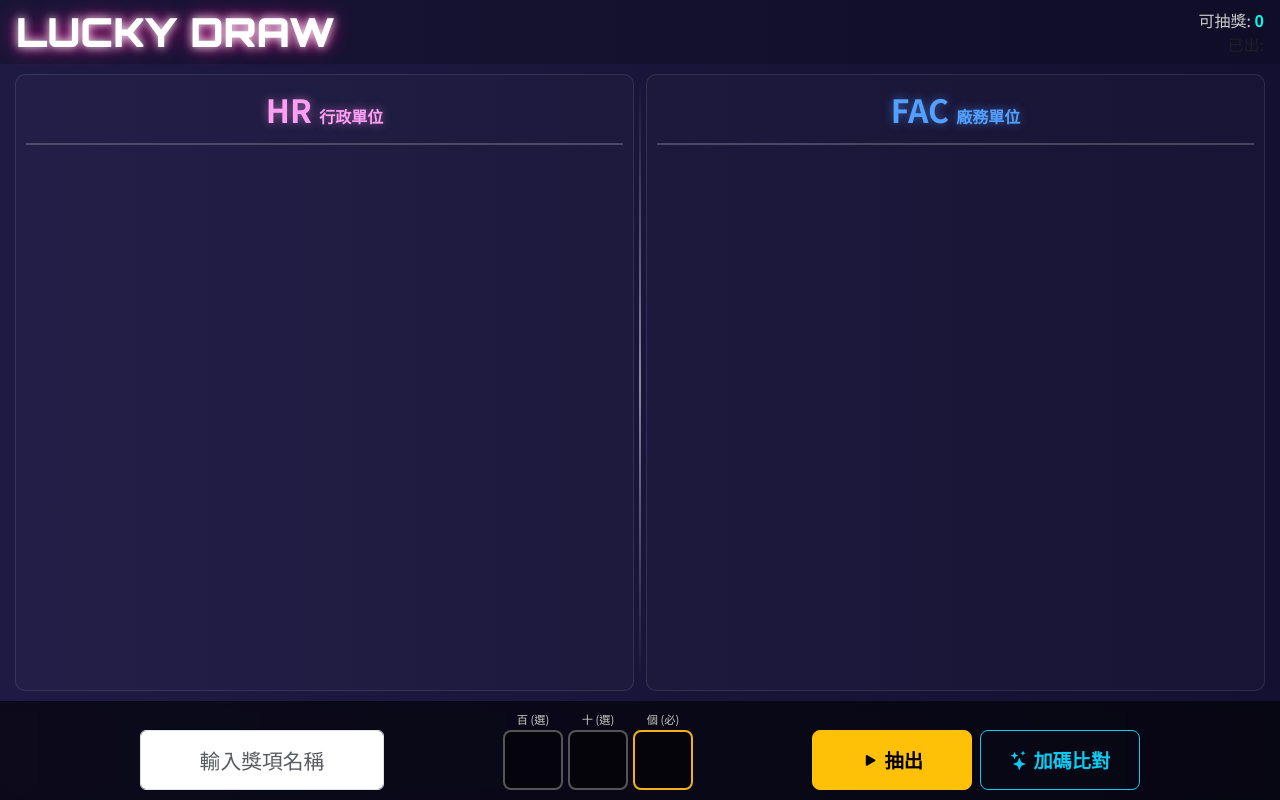
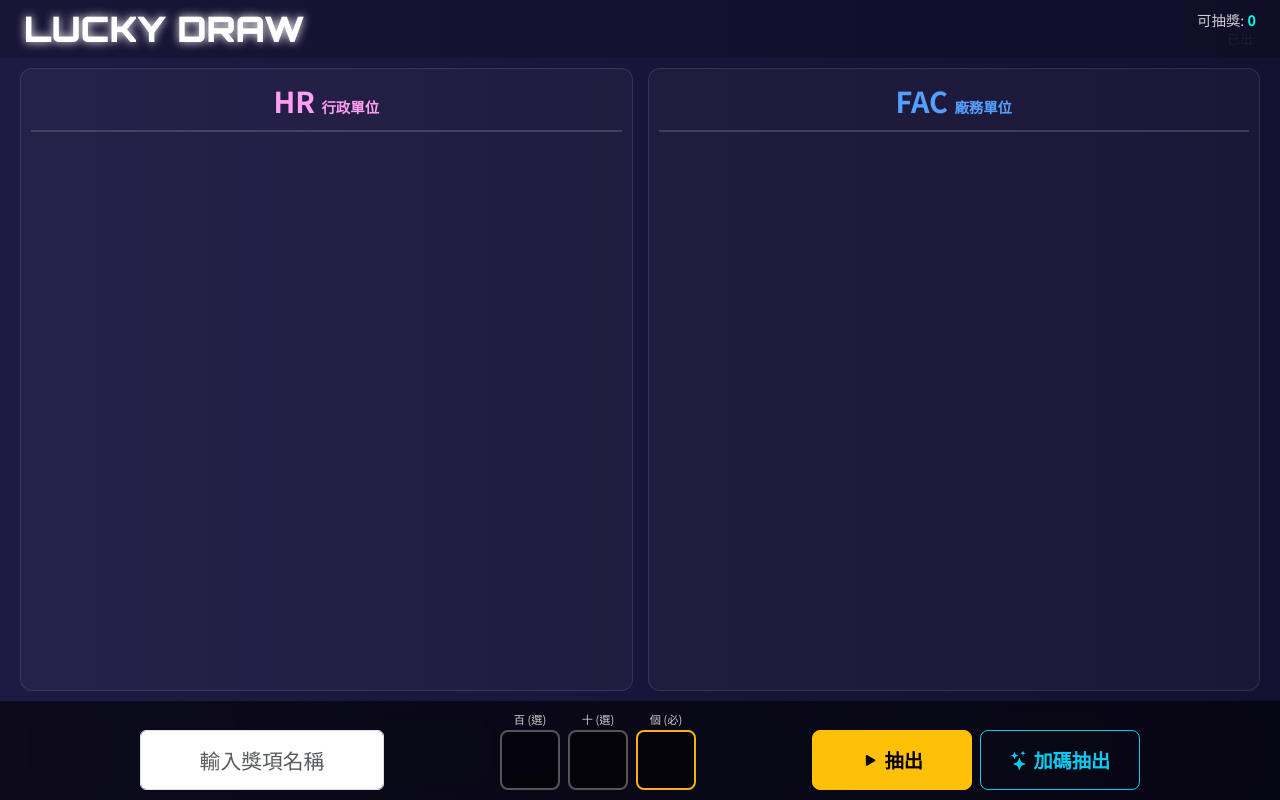
Before and after one commit to jjaass9507/self-checkin-lottery-system, a Flask app: page /lottery/screen in a window 1280 px wide. Run offline with Flask 3, Linux system fonts and the light colour scheme; data that the repository does not hold is empty.

Commit message:
git commit "更新功能: 修改抽獎邏輯以支援字串尾號，新增加碼參數，優化前端顯示與交互"

```diff
--- a/app/lottery/routes.py
+++ b/app/lottery/routes.py
@@ -50,55 +50,67 @@ def api_get_data():
 @bp.route('/api/draw', methods=['POST'])
 def api_draw():
     data = request.get_json()
-    # (*** 修改：接收 suffix (字串) 而不是 tail_number (整數) ***)
     suffix = data.get('suffix', '').strip()
     prize_name = data.get('prize_name', '神秘獎項')
+    # (*** 新增：接收 is_addon 參數，預設為 False ***)
+    is_addon = data.get('is_addon', False)
 
     if not suffix:
         return jsonify({"success": False, "message": "請輸入號碼"}), 400
 
-    # 檢查是否為數字 (雖然是字串處理，但內容要是數字)
     if not suffix.isdigit():
         return jsonify({"success": False, "message": "號碼必須為數字"}), 400
 
     try:
-        # 檢查是否抽過 (直接比對字串)
+        # 1. 檢查這個號碼是否重複被抽過 (包含一般或加碼都不能重複)
+        #    例如已抽過 "19"，就不能再抽 "19"
         is_drawn = DrawnTailNumber.query.filter_by(tail_number=suffix).first()
         if is_drawn:
             return jsonify({"success": False, "message": f"號碼 {suffix} 已經被抽過了 ({is_drawn.prize_name})！"}), 400
 
-        # (*** 核心邏輯：比對字串結尾 ***)
-        # 不管是 1 碼 (5), 2 碼 (35), 3 碼 (135) 都可以通用 endswith
-        pool = CheckinList.query.filter(
+        # 2. 篩選中獎者邏輯
+        base_query = CheckinList.query.filter(
             CheckinList.status == 'CheckedIn',
-            CheckinList.has_won == False,
             CheckinList.lottery_number.endswith(suffix)
-        ).all()
+        )
 
-        # 判斷是否為加碼 (長度 > 1 視為加碼)
-        is_addon = len(suffix) > 1
+        if is_addon:
+            # 【加碼抽出模式】
+            # 針對「已經中獎」的人進行篩選 (has_won=True)
+            # 例如：第一階段抽 "9" (已中獎)，第二階段抽 "19" (從中獎者中找 19)
+            pool = base_query.filter(CheckinList.has_won == True).all()
+            message = f"【加碼】號碼 {suffix} 的幸運得主！"
+        else:
+            # 【一般抽出模式】
+            # 針對「尚未中獎」的人進行篩選 (has_won=False)
+            pool = base_query.filter(CheckinList.has_won == False).all()
+            message = f"恭喜！號碼 {suffix} 的中獎者！"
 
+        winners_list_info = []
         if not pool:
-            message = f"號碼 {suffix} 沒有人中獎。"
-            winners_list_info = []
+            message = f"號碼 {suffix} 沒有人符合資格。"
         else:
-            message = f"恭喜！號碼 {suffix} 的中獎者！"
-            winners_list_info = []
             for person in pool:
-                person.has_won = True
+                # 一般模式才需要標記為已中獎
+                # 加碼模式下，他們本來就是 True，不需改變，但為了保險起見設為 True 也無妨
+                if not is_addon:
+                    person.has_won = True
+
                 winners_list_info.append({
                     "name": person.name,
                     "employee_id": person.employee_id,
                     "lottery_number": person.lottery_number,
-                    # (*** 新增：回傳 site 讓前端分流 ***)
-                    "site": person.site
+                    "site": person.site  # 用於前端分流
                 })
 
+        # 3. 寫入紀錄 (不論有沒有人中獎，號碼都要記錄，避免重複抽)
+        #    但如果沒人中獎是否要記錄？通常是要記錄「已使用過此號碼」。
+        #    若希望沒人中就不記錄，可將下面移到 if pool: 內。這裡維持記錄。
         new_drawn_number = DrawnTailNumber(
             tail_number=suffix,
             prize_name=prize_name,
             timestamp=datetime.now(),
-            is_addon=is_addon # 寫入資料庫
+            is_addon=is_addon # 記錄這是否為加碼獎
         )
         db.session.add(new_drawn_number)
         db.session.commit()
@@ -107,8 +119,8 @@ def api_draw():
             "success": True,
             "message": message,
             "prize_name": prize_name,
-            "tail_number": suffix, # 回傳字串
-            "is_addon": is_addon,  # 回傳是否加碼
+            "tail_number": suffix,
+            "is_addon": is_addon,
             "winners": winners_list_info
         })
 
--- a/app/templates/lottery/screen.html
+++ b/app/templates/lottery/screen.html
@@ -9,7 +9,7 @@
     <link href="https://fonts.googleapis.com/css2?family=Noto+Sans+TC:wght@400;500;700&family=Orbitron:wght@700;900&display=swap" rel="stylesheet">
     <style>
         :root {
-            --card-base-size: 1.2rem; /* 用於動態調整大小的基準 */
+            --card-base-size: 1.2rem; /* 用於動態調整大小 */
         }
         body {
             background: linear-gradient(270deg, #0f0c29, #302b63, #24243e);
@@ -24,75 +24,64 @@
         }
         @keyframes gradient-animation { 0% { background-position: 0% 50%; } 50% { background-position: 100% 50%; } 100% { background-position: 0% 50%; } }
 
-        /* 1. 頂部區域 */
+        /* 頂部資訊 */
         header {
-            padding: 0.5rem 1rem;
-            flex-shrink: 0;
-            display: flex;
-            justify-content: space-between;
-            align-items: center;
+            padding: 0.5rem 1.5rem; flex-shrink: 0;
+            display: flex; justify-content: space-between; align-items: center;
             background: rgba(0,0,0,0.2);
         }
-        .main-title { font-family: 'Orbitron', sans-serif; font-weight: 900; font-size: 2.5rem; color: #fff; text-shadow: 0 0 10px #fff, 0 0 20px #f09; margin: 0; }
-        .status-info { color: #ccc; font-size: 1rem; }
+        .main-title { font-family: 'Orbitron', sans-serif; font-weight: 900; font-size: 2.2rem; color: #fff; text-shadow: 0 0 10px #fff; margin: 0; }
+        .status-info { color: #ccc; font-size: 0.9rem; text-align: right; }
         #pool-count { color: #00ffea; font-weight: bold; }
 
-        /* 2. 主顯示區 (左右分欄) */
+        /* 主顯示區 (左右分欄) */
         main {
             flex-grow: 1;
             display: flex;
             width: 100%;
-            height: 100%; /* 佔滿剩餘空間 */
+            height: 100%;
             overflow: hidden;
             position: relative;
-            padding: 10px;
+            padding: 10px 20px;
+            gap: 15px;
         }
 
         .split-pane {
             flex: 1;
             display: flex;
             flex-direction: column;
-            border-radius: 10px;
+            border-radius: 12px;
             padding: 10px;
-            margin: 0 5px;
+            background: rgba(255, 255, 255, 0.03);
             border: 1px solid rgba(255,255,255,0.1);
-            background: rgba(255, 255, 255, 0.02);
-            position: relative;
-        }
-
-        /* 中間分隔線 */
-        .separator {
-            width: 2px;
-            background: linear-gradient(to bottom, transparent, rgba(255,255,255,0.5), transparent);
-            margin: 10px 0;
         }
 
         .col-header {
             text-align: center;
-            font-size: 2rem;
+            font-size: 1.8rem;
             font-weight: 700;
             text-transform: uppercase;
-            padding-bottom: 10px;
-            margin-bottom: 10px;
-            border-bottom: 2px solid rgba(255,255,255,0.2);
-            flex-shrink: 0; /* 標題不縮放 */
+            padding-bottom: 8px;
+            margin-bottom: 8px;
+            border-bottom: 2px solid rgba(255,255,255,0.15);
+            flex-shrink: 0;
         }
-        .col-header.hr { color: #ff9ff3; text-shadow: 0 0 10px rgba(255, 159, 243, 0.5); }
-        .col-header.fac { color: #54a0ff; text-shadow: 0 0 10px rgba(84, 160, 255, 0.5); }
+        .col-header.hr { color: #ff9ff3; }
+        .col-header.fac { color: #54a0ff; }
 
-        /* 卡片容器 (自動排版) */
+        /* 卡片容器 (自動縮放區) */
         .card-container {
             display: flex;
             flex-wrap: wrap;
-            align-content: flex-start; /* 從上排到下 */
+            align-content: flex-start;
             justify-content: center;
-            gap: 0.5rem;
+            gap: 0.5em;
             width: 100%;
-            height: 100%; /* 讓它知道高度限制 */
-            overflow: hidden; /* 超出隱藏 (靠 JS 縮放) */
+            height: 100%;
+            overflow: hidden; /* 隱藏超出部分，靠JS縮小 */
         }
 
-        /* 卡片樣式 */
+        /* 卡片本體 */
         .winner-card {
             background: linear-gradient(145deg, #fefde8, #f8d7a0);
             color: #333;
@@ -100,9 +89,9 @@
             border: 2px solid #fff;
             box-shadow: 0 4px 6px rgba(0,0,0,0.2);
 
-            /* 關鍵：大小使用 em/rem 相對單位，由 JS 控制父層 font-size 來縮放 */
-            width: 10em;
-            padding: 0.5em;
+            /* 關鍵：大小連動 CSS 變數 */
+            width: 9em;
+            padding: 0.4em 0.2em;
             font-size: var(--card-base-size);
 
             display: flex;
@@ -110,38 +99,39 @@
             justify-content: center;
             align-items: center;
 
-            animation: pop-in 0.4s cubic-bezier(0.175, 0.885, 0.32, 1.275) forwards;
+            animation: pop-in 0.4s ease forwards;
             opacity: 0;
             transform: scale(0.5);
+            transition: all 0.5s ease; /* 變色動畫 */
         }
 
-        .winner-name { font-weight: 800; font-size: 1.2em; line-height: 1.2; }
+        .winner-name { font-weight: 800; font-size: 1.1em; line-height: 1.2; overflow: hidden; white-space: nowrap; text-overflow: ellipsis; max-width: 100%; }
         .winner-info { font-size: 0.7em; opacity: 0.8; margin-top: 2px; }
-        .winner-num { font-family: 'Orbitron', sans-serif; font-weight: bold; color: #d63031; font-size: 0.9em; margin-top: 4px; }
+        .winner-num { font-family: 'Orbitron', sans-serif; font-weight: bold; color: #d63031; font-size: 0.9em; margin-top: 2px; }
 
         @keyframes pop-in { to { opacity: 1; transform: scale(1); } }
 
         /* (*** 加碼變色樣式 ***) */
         .winner-card.bonus-highlight {
-            background: linear-gradient(135deg, #667eea 0%, #764ba2 100%); /* 紫色系 */
-            color: #fff;
-            border: 3px solid #ffd700; /* 金框 */
-            box-shadow: 0 0 20px rgba(255, 215, 0, 0.8);
-            transform: scale(1.1);
+            background: linear-gradient(135deg, #667eea 0%, #764ba2 100%) !important;
+            color: #fff !important;
+            border: 3px solid #ffd700 !important;
+            box-shadow: 0 0 25px rgba(255, 215, 0, 0.9);
+            transform: scale(1.08);
             z-index: 10;
         }
         .winner-card.bonus-highlight .winner-num { color: #ffd700; }
 
-        /* 3. 底部控制區 */
+        /* 底部控制區 */
         footer {
             padding: 10px;
             background: rgba(0,0,0,0.6);
-            backdrop-filter: blur(5px);
+            backdrop-filter: blur(10px);
             flex-shrink: 0;
         }
         .controls { max-width: 1000px; margin: auto; }
 
-        .digit-input-group { display: flex; gap: 5px; justify-content: center; align-items: flex-end; }
+        .digit-input-group { display: flex; gap: 8px; justify-content: center; align-items: flex-end; }
         .digit-box label { display: block; color: #ccc; font-size: 0.7rem; margin-bottom: 2px; text-align: center; }
         .digit-box input {
             width: 60px; height: 60px;
@@ -150,19 +140,16 @@
             border: 2px solid #555; border-radius: 8px;
         }
         .digit-box input:focus { border-color: #00ffea; outline: none; }
-
         .btn-action { height: 60px; font-weight: bold; border-radius: 8px; font-size: 1.2rem; }
     </style>
 </head>
 <body>
 
     <header>
-        <div>
-            <h1 class="main-title">LUCKY DRAW</h1>
-        </div>
-        <div class="text-end">
-            <div class="status-info">可抽獎: <span id="pool-count">...</span></div>
-            <div class="status-info small text-muted">已出: <span id="drawn-history">...</span></div>
+        <h1 class="main-title">LUCKY DRAW</h1>
+        <div class="status-info">
+            <div>可抽獎: <span id="pool-count">...</span></div>
+            <div class="small text-muted" style="max-width: 400px; white-space: nowrap; overflow: hidden; text-overflow: ellipsis;">已出: <span id="drawn-history">...</span></div>
         </div>
     </header>
 
@@ -171,8 +158,6 @@
             <div class="col-header hr">HR <small style="font-size:0.5em">行政單位</small></div>
             <div id="list-hr" class="card-container"></div>
         </div>
-
-        <div class="separator"></div>
 
         <div class="split-pane">
             <div class="col-header fac">FAC <small style="font-size:0.5em">廠務單位</small></div>
@@ -205,13 +190,13 @@
                 </div>
 
                 <div class="col-md-2">
-                    <button type="submit" class="btn btn-warning w-100 btn-action" id="draw-btn">
+                    <button type="button" class="btn btn-warning w-100 btn-action" id="btn-draw-normal">
                         <i class="bi bi-play-fill"></i> 抽出
                     </button>
                 </div>
                 <div class="col-md-2">
-                    <button type="button" class="btn btn-outline-info w-100 btn-action" id="bonus-btn">
-                        <i class="bi bi-stars"></i> 加碼比對
+                    <button type="button" class="btn btn-outline-info w-100 btn-action" id="btn-draw-addon">
+                        <i class="bi bi-stars"></i> 加碼抽出
                     </button>
                 </div>
             </form>
@@ -221,8 +206,8 @@
     <script>
         const listHrEl = document.getElementById('list-hr');
         const listFacEl = document.getElementById('list-fac');
-        const drawBtn = document.getElementById('draw-btn');
-        const bonusBtn = document.getElementById('bonus-btn');
+        const btnDrawNormal = document.getElementById('btn-draw-normal');
+        const btnDrawAddon = document.getElementById('btn-draw-addon');
 
         const input100 = document.getElementById('input-100');
         const input10 = document.getElementById('input-10');
@@ -233,12 +218,9 @@
         input100.addEventListener('input', (e) => { if(e.target.value) input10.focus(); });
         input10.addEventListener('input', (e) => { if(e.target.value) input1.focus(); });
 
-        // 取得目前畫面上的所有卡片 (用於加碼比對)
-        let currentWinnerCards = [];
-
         document.addEventListener('DOMContentLoaded', () => {
             fetchData();
-            window.addEventListener('resize', fitCardsToScreen); // 視窗變動時重新縮放
+            window.addEventListener('resize', fitCardsToScreen);
         });
 
         async function fetchData() {
@@ -248,63 +230,81 @@
                 document.getElementById('pool-count').innerText = data.available_count;
                 document.getElementById('drawn-history').innerText = data.drawn_numbers_list.join(", ");
                 return data.drawn_numbers_list;
-            } catch (e) { console.error(e); return []; }
+            } catch (e) { return []; }
         }
 
         function getFullNumber() {
             let suffix = "";
             if (input100.value) suffix += input100.value;
-            if (input10.value || input100.value) suffix += (input10.value || "0"); // 有百位就要補十位
+            if (input10.value || input100.value) suffix += (input10.value || "0");
             suffix += input1.value;
             return suffix;
         }
 
-        // --- 功能 1: 正規抽出 (寫入 DB) ---
-        document.getElementById('draw-form').addEventListener('submit', async (e) => {
-            e.preventDefault();
+        // 綁定按鈕事件
+        btnDrawNormal.addEventListener('click', () => performDraw(false));
+        btnDrawAddon.addEventListener('click', () => performDraw(true));
+
+        async function performDraw(isAddon) {
             const suffix = getFullNumber();
             const prizeName = prizeInput.value.trim();
 
             if (!suffix) return alert("請輸入號碼");
+            if (!prizeName) return alert("請輸入獎項名稱");
+            if (!input1.checkValidity()) return alert("請輸入有效數字");
 
-            // 檢查是否重複 (透過 API 檢查更準，這裡前端簡單擋)
+            // 檢查是否重複
             const drawnList = await fetchData();
-            if (drawnList.includes(suffix)) return alert(`號碼 ${suffix} 已抽過`);
+            if (drawnList.includes(suffix)) return alert(`號碼 ${suffix} 已經抽過了`);
 
-            drawBtn.disabled = true;
-            listHrEl.innerHTML = '';
-            listFacEl.innerHTML = '';
-            resetScale(); // 重置縮放
+            if(isAddon) {
+                if(!confirm(`確認要【加碼抽出】：${suffix}？\n這將會記錄到資料庫，並變更目前畫面上符合者的顏色。`)) return;
+            } else {
+                if(!confirm(`確認要【一般抽出】：${suffix}？\n這將會清空畫面並抽出新名單。`)) return;
+            }
+
+            setLoading(true);
 
             try {
                 const res = await fetch("{{ url_for('lottery.api_draw') }}", {
                     method: 'POST',
                     headers: { 'Content-Type': 'application/json' },
-                    body: JSON.stringify({ prize_name: prizeName, suffix: suffix })
+                    body: JSON.stringify({
+                        prize_name: prizeName,
+                        suffix: suffix,
+                        is_addon: isAddon  // 傳送模式參數
+                    })
                 });
                 const result = await res.json();
 
                 if (result.success) {
-                    currentWinnerCards = []; // 清空緩存
+                    // 如果是一般抽出，先清空畫面
+                    if (!isAddon) {
+                        listHrEl.innerHTML = '';
+                        listFacEl.innerHTML = '';
+                        resetScale();
+                    }
 
                     if (result.winners.length === 0) {
-                        alert("無人中獎");
+                        alert(`號碼 ${suffix} 沒有人中獎`);
                     } else {
-                        // 產生卡片
+                        // 處理中獎者
                         result.winners.forEach(w => {
-                            const card = createCard(w);
-                            // 根據 Site 分流
-                            // 假設資料庫 site 為 'HR' 或 'FAC'，若無則預設右邊
-                            if (w.site && w.site.toUpperCase().includes('HR')) {
-                                listHrEl.appendChild(card);
+                            if (isAddon) {
+                                // 加碼模式：尋找現有卡片變色
+                                highlightExistingCard(w.employee_id);
                             } else {
-                                listFacEl.appendChild(card); // FAC 或其他都放右邊
+                                // 一般模式：建立新卡片
+                                const card = createCard(w);
+                                if (w.site && w.site.toUpperCase().includes('HR')) {
+                                    listHrEl.appendChild(card);
+                                } else {
+                                    listFacEl.appendChild(card);
+                                }
                             }
-                            currentWinnerCards.push({ element: card, data: w });
                         });
 
-                        // **關鍵功能：自動縮放以適應螢幕**
-                        // 等待 DOM 渲染完畢後執行
+                        // 執行自動縮放
                         setTimeout(fitCardsToScreen, 100);
                     }
                 } else {
@@ -312,47 +312,16 @@
                 }
                 fetchData();
             } catch (err) {
-                alert("錯誤：" + err);
+                alert("伺服器錯誤: " + err);
             } finally {
-                drawBtn.disabled = false;
+                setLoading(false);
             }
-        });
+        }
 
-        // --- 功能 2: 加碼比對 (不寫入 DB，純變色) ---
-        bonusBtn.addEventListener('click', () => {
-            const suffix = getFullNumber();
-            if (!suffix) return alert("請輸入加碼號碼");
-            if (currentWinnerCards.length === 0) return alert("目前畫面上沒有名單，請先執行「抽出」");
-
-            let matchCount = 0;
-            currentWinnerCards.forEach(item => {
-                // 檢查該員的抽獎編號是否以輸入的 suffix 結尾
-                // 例如: lottery_number "135", suffix "35" -> true
-                if (item.data.lottery_number && item.data.lottery_number.endsWith(suffix)) {
-                    // 加入特效 class
-                    item.element.classList.add('bonus-highlight');
-                    matchCount++;
-                } else {
-                    // 沒中的可以變半透明 (選用)
-                    item.element.style.opacity = '0.4';
-                    item.element.classList.remove('bonus-highlight');
-                }
-            });
-
-            if (matchCount > 0) {
-                // 有人中獎，播放個音效或提示?
-                // alert(`加碼比對完成！共 ${matchCount} 人符合 ${suffix}`);
-            } else {
-                alert(`可惜！現有名單中沒有人尾號是 ${suffix}`);
-                // 復原
-                currentWinnerCards.forEach(item => item.element.style.opacity = '1');
-            }
-        });
-
-        // --- 輔助: 產生卡片 HTML ---
         function createCard(winner) {
             const div = document.createElement('div');
             div.className = 'winner-card';
+            div.dataset.eid = winner.employee_id; // 綁定工號以便尋找
             div.innerHTML = `
                 <div class="winner-name">${winner.name}</div>
                 <div class="winner-info">${winner.employee_id}</div>
@@ -361,7 +330,22 @@
             return div;
         }
 
-        // --- 核心: 自動縮放邏輯 (Fit to Screen) ---
+        function highlightExistingCard(employeeId) {
+            // 在兩個列表中尋找該工號的卡片
+            const card = document.querySelector(`.winner-card[data-eid="${employeeId}"]`);
+            if (card) {
+                card.classList.add('bonus-highlight');
+                // 將變色的卡片移到最前面 (選用功能)
+                // card.parentElement.prepend(card);
+            }
+        }
+
+        function setLoading(isLoading) {
+            btnDrawNormal.disabled = isLoading;
+            btnDrawAddon.disabled = isLoading;
+        }
+
+        // --- 自動縮放邏輯 ---
         function resetScale() {
             document.documentElement.style.setProperty('--card-base-size', '1.2rem');
         }
@@ -369,23 +353,19 @@
         function fitCardsToScreen() {
             const containerHr = listHrEl;
             const containerFac = listFacEl;
+            let size = 1.2;
+            const minSize = 0.5;
 
-            // 取得可用高度 (扣除 header padding 等)
-            // 這裡直接檢查是否有 overflow
-            let size = 1.2; // 初始 rem
-            const minSize = 0.4; // 最小縮到多小
-
-            // 只要任何一邊有 scrollHeight > clientHeight，就縮小
-            // 設一個迴圈嘗試 (最多跑 20 次避免當機)
-            for (let i = 0; i < 20; i++) {
+            // 迴圈縮小直到兩邊都不溢出
+            for (let i = 0; i < 30; i++) {
+                // 檢查是否有捲軸或內容超出
                 const overflowHr = containerHr.scrollHeight > containerHr.clientHeight;
                 const overflowFac = containerFac.scrollHeight > containerFac.clientHeight;
 
-                if (!overflowHr && !overflowFac) break; // 兩邊都塞得下就停止
+                if (!overflowHr && !overflowFac) break;
 
-                size -= 0.05; // 每次縮一點
+                size -= 0.05;
                 if (size < minSize) { size = minSize; break; }
-
                 document.documentElement.style.setProperty('--card-base-size', `${size}rem`);
             }
         }
```
